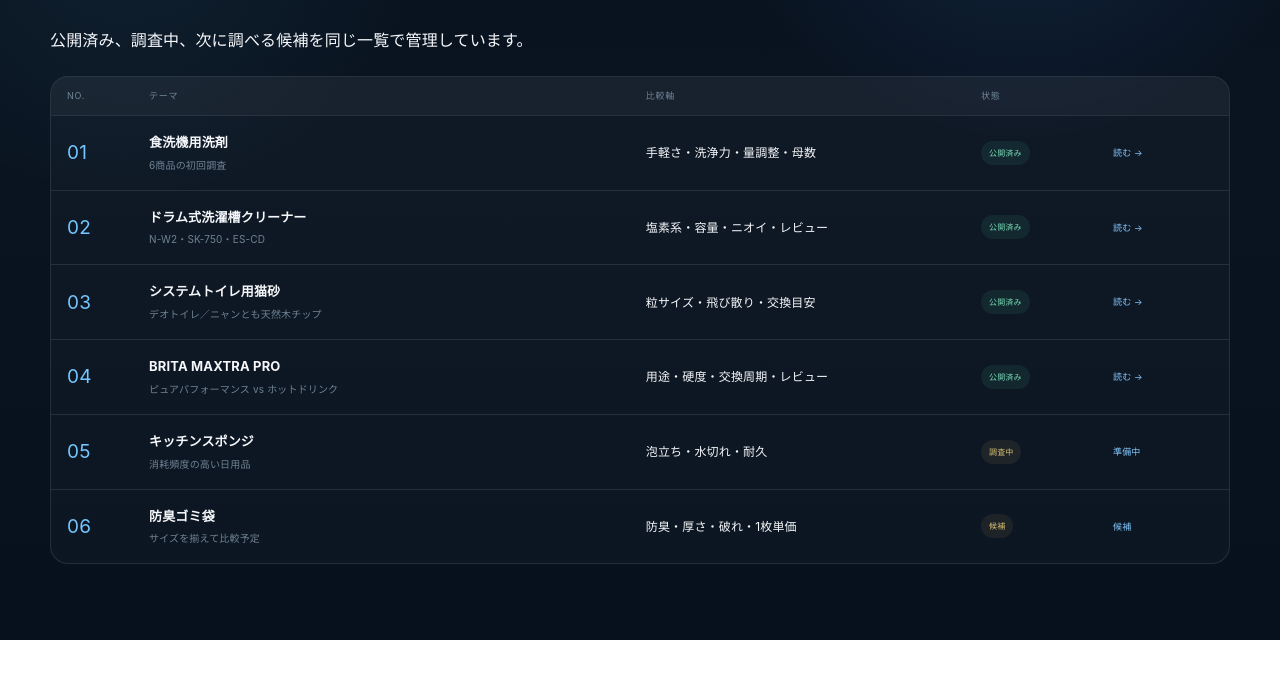
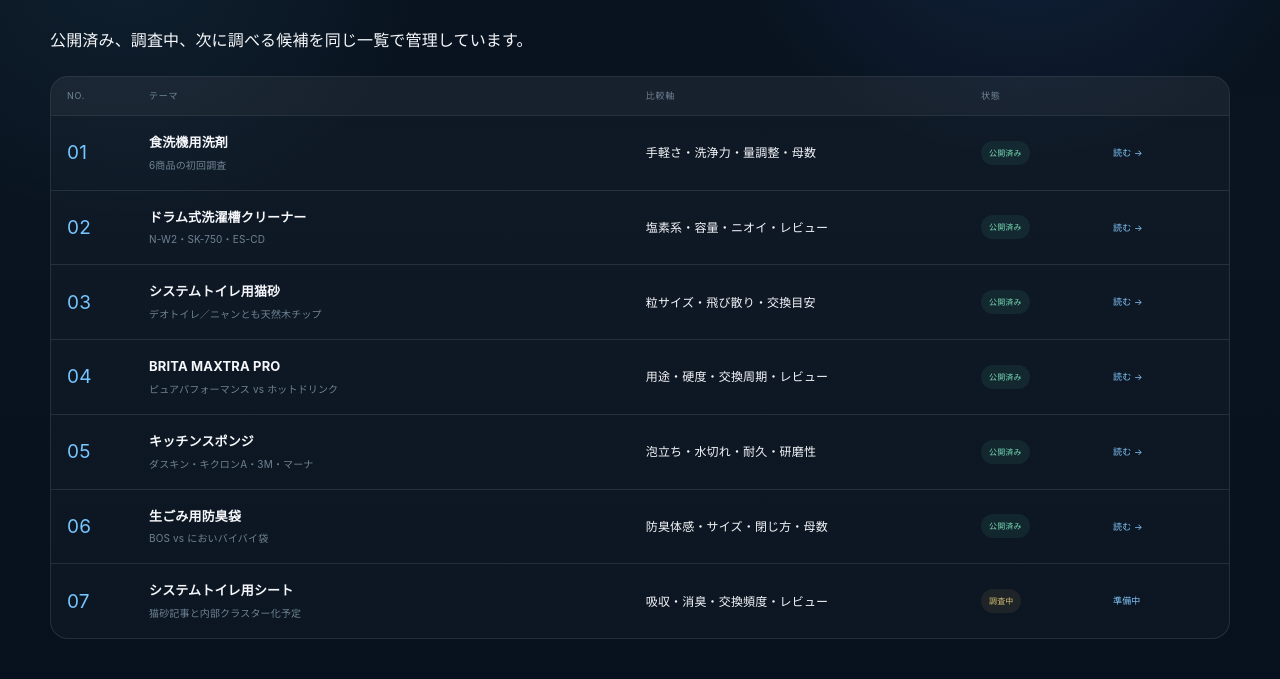
Before and after one commit to murata3594-cyber/review-sosenkyo, a plain HTML site: page rankings.html in a window 1280 px wide. Shown: the part 263-942 px from the top of the page. Before the commit the page ends 903 px from the top, so only its background shows below. Drawn offline with Linux system fonts and the light colour scheme.

Commit message:
Publish kitchen sponge and odor-proof bag comparisons in index

```diff
--- a/rankings.html
+++ b/rankings.html
@@ -6,7 +6,8 @@
 <a class="rank-list-row" href="article-washer-cleaner.html"><span class="num">02</span><span class="topic"><b>ドラム式洗濯槽クリーナー</b><br><small>N-W2・SK-750・ES-CD</small></span><span class="subcat">塩素系・容量・ニオイ・レビュー</span><span class="reviews"><span class="status">公開済み</span></span><span class="readmore">読む →</span></a>
 <a class="rank-list-row" href="article-cat-litter.html"><span class="num">03</span><span class="topic"><b>システムトイレ用猫砂</b><br><small>デオトイレ／ニャンとも天然木チップ</small></span><span class="subcat">粒サイズ・飛び散り・交換目安</span><span class="reviews"><span class="status">公開済み</span></span><span class="readmore">読む →</span></a>
 <a class="rank-list-row" href="article-brita-maxtra-pro.html"><span class="num">04</span><span class="topic"><b>BRITA MAXTRA PRO</b><br><small>ピュアパフォーマンス vs ホットドリンク</small></span><span class="subcat">用途・硬度・交換周期・レビュー</span><span class="reviews"><span class="status">公開済み</span></span><span class="readmore">読む →</span></a>
-<div class="rank-list-row"><span class="num">05</span><span class="topic"><b>キッチンスポンジ</b><br><small>消耗頻度の高い日用品</small></span><span class="subcat">泡立ち・水切れ・耐久</span><span class="reviews"><span class="status wait">調査中</span></span><span class="readmore">準備中</span></div>
-<div class="rank-list-row"><span class="num">06</span><span class="topic"><b>防臭ゴミ袋</b><br><small>サイズを揃えて比較予定</small></span><span class="subcat">防臭・厚さ・破れ・1枚単価</span><span class="reviews"><span class="status wait">候補</span></span><span class="readmore">候補</span></div>
+<a class="rank-list-row" href="article-kitchen-sponge.html"><span class="num">05</span><span class="topic"><b>キッチンスポンジ</b><br><small>ダスキン・キクロンA・3M・マーナ</small></span><span class="subcat">泡立ち・水切れ・耐久・研磨性</span><span class="reviews"><span class="status">公開済み</span></span><span class="readmore">読む →</span></a>
+<a class="rank-list-row" href="article-odor-proof-bags.html"><span class="num">06</span><span class="topic"><b>生ごみ用防臭袋</b><br><small>BOS vs においバイバイ袋</small></span><span class="subcat">防臭体感・サイズ・閉じ方・母数</span><span class="reviews"><span class="status">公開済み</span></span><span class="readmore">読む →</span></a>
+<div class="rank-list-row"><span class="num">07</span><span class="topic"><b>システムトイレ用シート</b><br><small>猫砂記事と内部クラスター化予定</small></span><span class="subcat">吸収・消臭・交換頻度・レビュー</span><span class="reviews"><span class="status wait">調査中</span></span><span class="readmore">準備中</span></div>
 </div></div></section>
 <nav class="mobile-nav"><a href="index.html"><span>⌂</span>ホーム</a><a href="rankings.html"><span>◎</span>調査一覧</a><a href="category.html"><span>□</span>カテゴリ</a><a href="methodology.html"><span>i</span>調査方法</a></nav><script src="site.js"></script></body></html>
```
